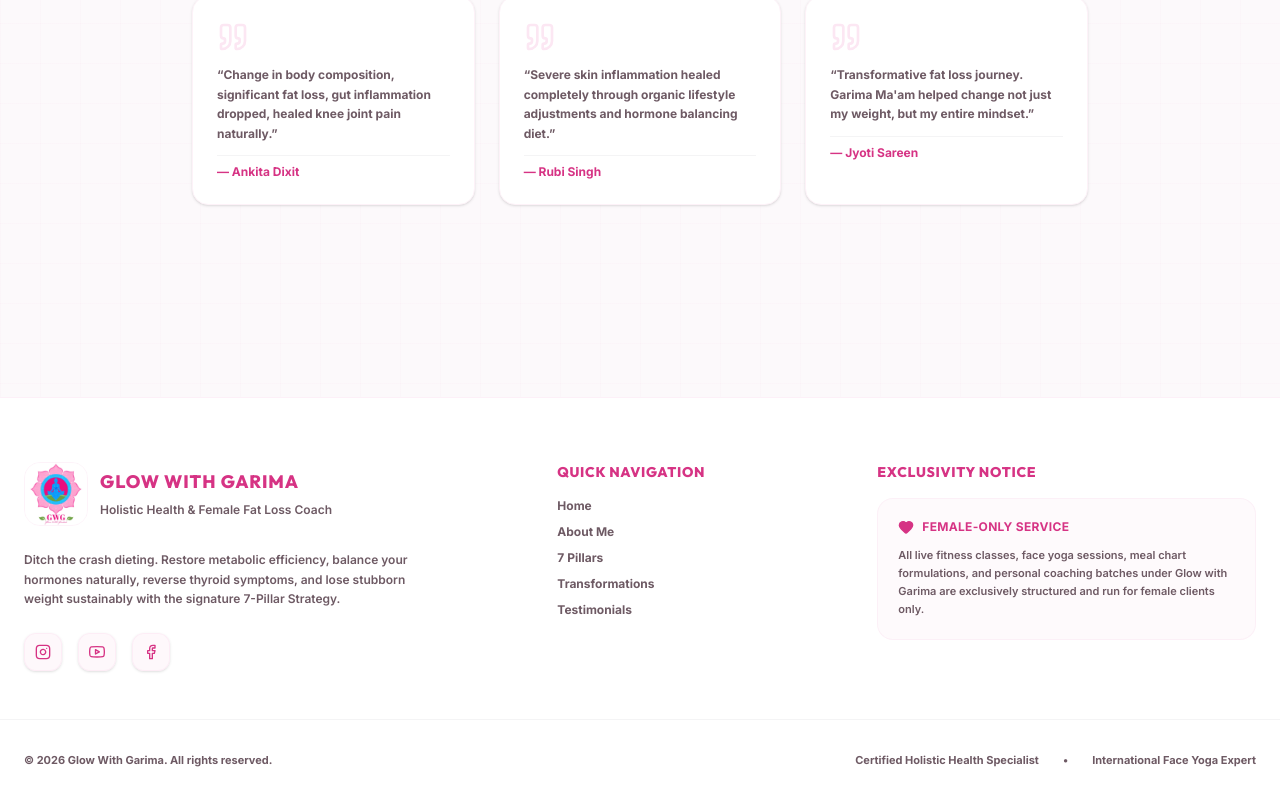
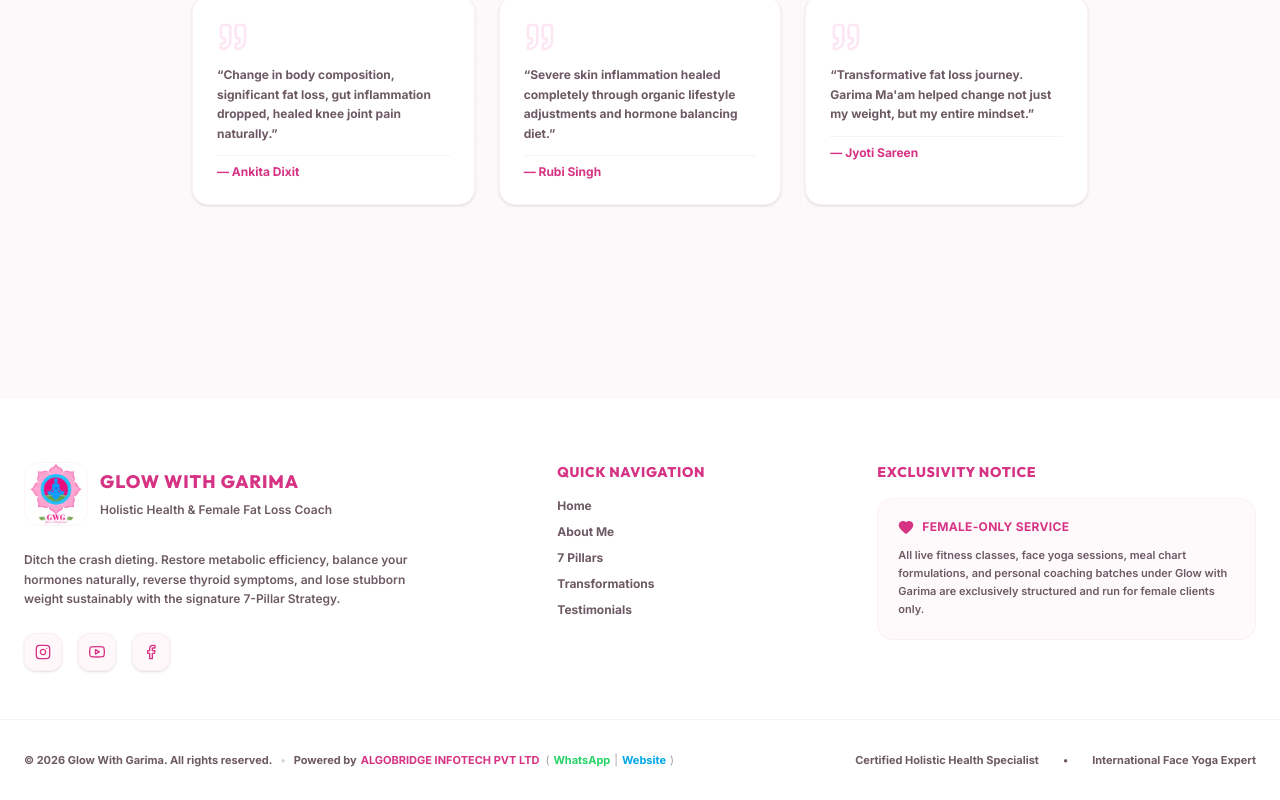
Before and after one commit to ANKITKUMAR1809/glowwithgarima, a Next.js app: page /testimonials in a window 1280 px wide. Shown: the part 2681-3481 px from the top of the page. Built offline with nearby package versions, Linux system fonts and the light colour scheme.

Commit message:
feat: initialize project homepage with hero section, client statistics, and video player integration

```diff
--- a/src/app/components/Footer.js
+++ b/src/app/components/Footer.js
@@ -128,7 +128,40 @@ export default function Footer() {
 
       {/* Copyright footer bar */}
       <div className="max-w-7xl mx-auto px-6 border-t border-zinc-100 pt-8 flex flex-col md:flex-row justify-between items-center gap-4 text-[11px] text-text-muted font-bold">
-        <span>© {new Date().getFullYear()} Glow With Garima. All rights reserved.</span>
+        <div className="flex flex-col sm:flex-row items-center gap-1 sm:gap-2 text-center sm:text-left">
+          <span>© {new Date().getFullYear()} Glow With Garima. All rights reserved.</span>
+          <span className="hidden sm:inline text-zinc-300">•</span>
+          <span className="flex items-center gap-1 flex-wrap justify-center">
+            <span>Powered by</span>
+            <a
+              href="https://algobridgeinfotech.com"
+              target="_blank"
+              rel="noopener noreferrer"
+              className="text-primary hover:text-primary-dark transition-colors font-extrabold hover:underline"
+            >
+              ALGOBRIDGE INFOTECH PVT LTD
+            </a>
+            <span className="text-zinc-400 font-normal ml-0.5">(</span>
+            <a
+              href="https://wa.me/918102761121"
+              target="_blank"
+              rel="noopener noreferrer"
+              className="text-[#25D366] hover:text-[#20ba5a] transition-colors font-extrabold hover:underline"
+            >
+              WhatsApp
+            </a>
+            <span className="text-zinc-400 font-normal">|</span>
+            <a
+              href="https://algobridgeinfotech.com"
+              target="_blank"
+              rel="noopener noreferrer"
+              className="text-secondary hover:text-secondary-dark transition-colors font-extrabold hover:underline"
+            >
+              Website
+            </a>
+            <span className="text-zinc-400 font-normal">)</span>
+          </span>
+        </div>
         <div className="flex gap-6">
           <span>Certified Holistic Health Specialist</span>
           <span>•</span>
--- /dev/null
+++ b/src/app/components/PodcastPlayer.js
@@ -0,0 +1,105 @@
+"use client";
+
+import { useState, useRef, useEffect } from "react";
+import { Play, Loader2 } from "lucide-react";
+
+export default function PodcastPlayer({ src }) {
+  const [isPlaying, setIsPlaying] = useState(false);
+  const [isLoading, setIsLoading] = useState(true);
+  const [hasStarted, setHasStarted] = useState(false);
+  const videoRef = useRef(null);
+
+  useEffect(() => {
+    const video = videoRef.current;
+    if (!video) return;
+
+    const handlePlay = () => {
+      setIsPlaying(true);
+      setHasStarted(true);
+    };
+    const handlePause = () => setIsPlaying(false);
+    const handleWaiting = () => setIsLoading(true);
+    const handlePlaying = () => setIsLoading(false);
+    const handleCanPlay = () => setIsLoading(false);
+    const handleLoadStart = () => setIsLoading(true);
+    const handleLoadedData = () => setIsLoading(false);
+
+    video.addEventListener("play", handlePlay);
+    video.addEventListener("pause", handlePause);
+    video.addEventListener("waiting", handleWaiting);
+    video.addEventListener("playing", handlePlaying);
+    video.addEventListener("canplay", handleCanPlay);
+    video.addEventListener("loadstart", handleLoadStart);
+    video.addEventListener("loadeddata", handleLoadedData);
+
+    // Initial check in case it loaded extremely fast
+    if (video.readyState >= 2) {
+      setIsLoading(false);
+    }
+
+    return () => {
+      video.removeEventListener("play", handlePlay);
+      video.removeEventListener("pause", handlePause);
+      video.removeEventListener("waiting", handleWaiting);
+      video.removeEventListener("playing", handlePlaying);
+      video.removeEventListener("canplay", handleCanPlay);
+      video.removeEventListener("loadstart", handleLoadStart);
+      video.removeEventListener("loadeddata", handleLoadedData);
+    };
+  }, []);
+
+  const togglePlay = () => {
+    if (!videoRef.current) return;
+    if (isPlaying) {
+      videoRef.current.pause();
+    } else {
+      videoRef.current.play().catch((err) => {
+        console.log("Play interrupted: ", err);
+      });
+    }
+  };
+
+  return (
+    <div className="relative w-full aspect-video rounded-3xl overflow-hidden border border-pink-100/50 shadow-premium bg-zinc-950 group">
+      {/* HTML5 Video Element */}
+      <video
+        ref={videoRef}
+        src={src}
+        className="w-full h-full object-cover"
+        controls={hasStarted}
+        preload="metadata"
+        playsInline
+      />
+
+      {/* Loading Overlay */}
+      {isLoading && (
+        <div className="absolute inset-0 flex flex-col items-center justify-center bg-black/70 backdrop-blur-sm z-30 transition-all duration-300">
+          <div className="relative flex items-center justify-center">
+            {/* Glowing ring */}
+            <div className="absolute w-16 h-16 rounded-full border-4 border-primary/20 animate-ping" />
+            <Loader2 className="w-10 h-10 text-primary animate-spin" />
+          </div>
+          <span className="mt-4 text-xs font-bold tracking-wider text-pink-100 uppercase animate-pulse">
+            Connecting / Buffering...
+          </span>
+        </div>
+      )}
+
+      {/* Custom Big Play Button Overlay before video starts playing */}
+      {!hasStarted && !isLoading && (
+        <div
+          onClick={togglePlay}
+          className="absolute inset-0 flex flex-col items-center justify-center bg-gradient-to-t from-black/60 via-black/20 to-black/60 z-20 cursor-pointer group-hover:from-black/70 group-hover:to-black/70 transition-all duration-300"
+        >
+          {/* Play button ring */}
+          <div className="w-20 h-20 rounded-full bg-white/10 border border-white/20 backdrop-blur-md flex items-center justify-center text-white transform group-hover:scale-110 transition-transform duration-300 shadow-xl">
+            <Play className="w-8 h-8 fill-current translate-x-0.5 text-primary" />
+          </div>
+          <p className="mt-4 text-sm font-bold text-white tracking-wider uppercase drop-shadow-md">
+            Play Podcast Episode
+          </p>
+        </div>
+      )}
+    </div>
+  );
+}
--- a/src/app/page.js
+++ b/src/app/page.js
@@ -26,6 +26,7 @@ import TickerBanner from "./components/TickerBanner";
 import GlowWellnessHub from "./components/GlowWellnessHub";
 import PillarWheel from "./components/PillarWheel";
 import FloatingSvgAnimation from "./components/FloatingSvgAnimation";
+import PodcastPlayer from "./components/PodcastPlayer";
 
 const credentials = [
   {
@@ -258,15 +259,11 @@ export default function Home() {
             >
               <div className="absolute -right-6 -bottom-6 w-24 h-24 bg-gradient-to-br from-primary/5 to-secondary/5 rounded-full blur-xl opacity-0 group-hover:opacity-100 transition-opacity pointer-events-none" />
               <div>
-                <span className="absolute top-6 right-6 text-[10px] font-extrabold uppercase tracking-widest px-2.5 py-1 rounded-full bg-zinc-50 border border-zinc-100 text-zinc-500">
-                  {cred.year}
-                </span>
-
                 <div className={`w-14 h-14 rounded-2xl flex items-center justify-center border shadow-sm ${cred.badgeColor} mb-6 transition-all duration-300 group-hover:rotate-3`}>
                   {cred.svg}
                 </div>
 
-                <h3 className="font-display font-extrabold text-lg text-primary leading-snug pr-12">
+                <h3 className="font-display font-extrabold text-lg text-primary leading-snug">
                   {cred.title}
                 </h3>
               </div>
@@ -457,6 +454,25 @@ export default function Home() {
           </p>
         </div>
 
+        {/* Podcast Section */}
+        <div className="max-w-5xl mx-auto space-y-6">
+          <div className="flex items-center gap-4">
+            <span className="text-xs font-extrabold uppercase tracking-wider text-[#E68A65] bg-pink-50/50 px-3 py-1.5 rounded-full border border-pink-100/50">
+              Podcast
+            </span>
+            <div className="h-px flex-1 bg-gradient-to-r from-pink-100/40 via-transparent to-transparent" />
+          </div>
+          <PodcastPlayer src="/podcast.mp4" />
+        </div>
+
+        {/* YouTube Shorts Grid Title */}
+        <div className="max-w-5xl mx-auto flex items-center gap-4 pt-4">
+          <span className="text-xs font-extrabold uppercase tracking-wider text-[#00A8E8] bg-blue-50/50 px-3 py-1.5 rounded-full border border-blue-100/50">
+            Daily Glow Shorts
+          </span>
+          <div className="h-px flex-1 bg-gradient-to-r from-blue-100/40 via-transparent to-transparent" />
+        </div>
+
         {/* Video Player Grid */}
         <div className="grid grid-cols-1 sm:grid-cols-2 lg:grid-cols-3 gap-8 max-w-5xl mx-auto">
           {[
```
Also changed, not shown: 1 other file (tests, documents, lock files or other folders).
